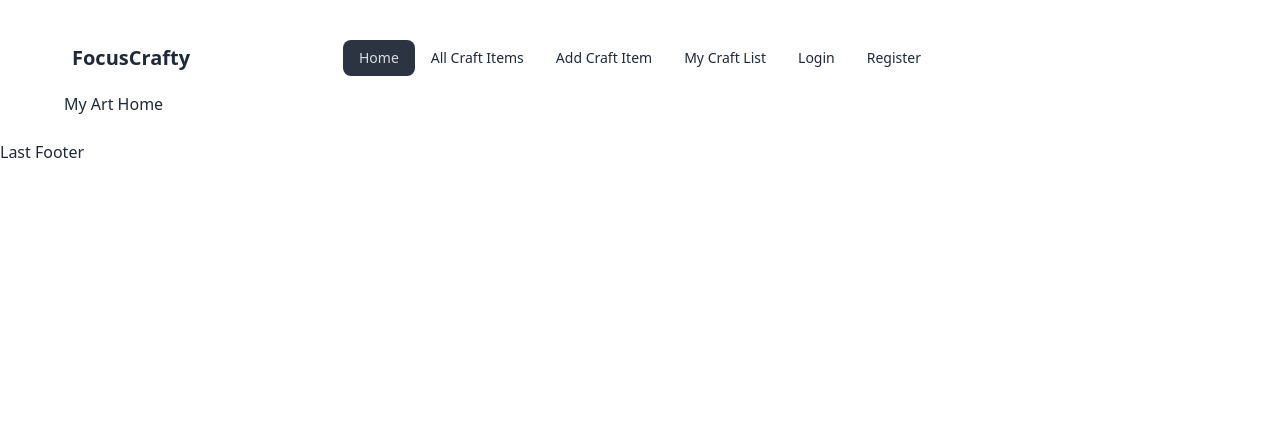
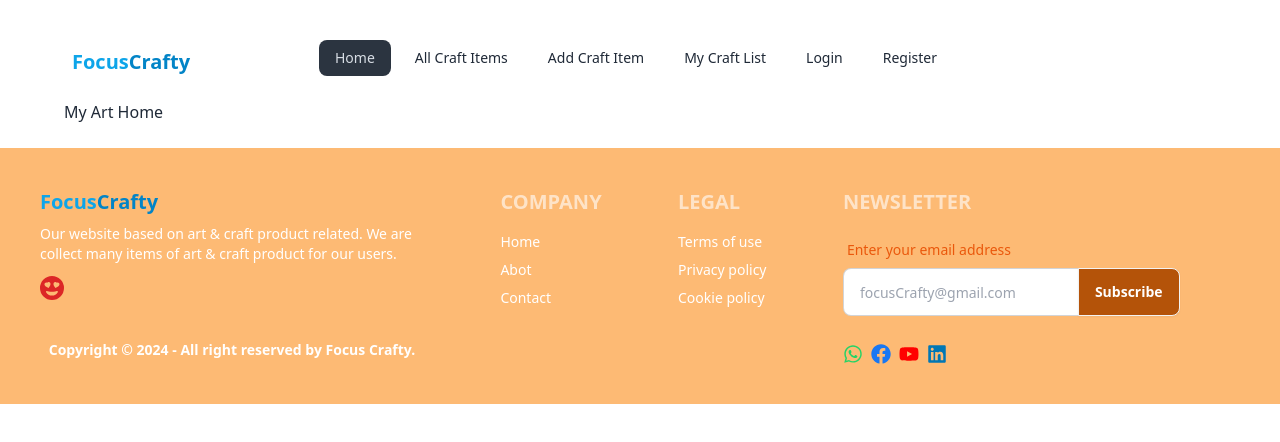
Before and after one commit to Yasmin17-23/Focus-crafty-client, a React (Vite) app: page / in a window 1280 px wide. Shown: the top 442 px of the page. Built offline with nearby package versions, Linux system fonts and the light colour scheme; no server answers.

Commit message:
footer section created

```diff
--- a/src/components/Navbar/Navbar.jsx
+++ b/src/components/Navbar/Navbar.jsx
@@ -1,46 +1,45 @@
-import { useContext } from "react";
+import { useContext, useState } from "react";
 import {  NavLink } from "react-router-dom";
 import { AuthContext } from "../../Providers/AuthProvider";
+import { AiOutlineMenu } from "react-icons/ai";
+import { AiOutlineClose } from "react-icons/ai";
 
 
 const Navbar = () => {
     const { user, logOut } = useContext(AuthContext);
+    const [open, setOpen] = useState(false);
 
 
     const navLinks = <>
-        <li><NavLink to="/">Home</NavLink></li>
-        <li><NavLink to="/allCraftItems">All Craft Items</NavLink></li>
-        <li><NavLink to="addCraftItem">Add Craft Item</NavLink></li>
-        <li><NavLink to="myCraftList">My Craft List</NavLink></li>
-        <li><NavLink to="/login">Login</NavLink></li>
-        <li><NavLink to="register">Register</NavLink></li>
+        <li className="mb-2 md:mr-2"><NavLink to="/">Home</NavLink></li>
+        <li  className="mb-2 md:mr-2"><NavLink to="/allCraftItems">All Craft Items</NavLink></li>
+        <li  className="mb-2 md:mr-2"><NavLink to="addCraftItem">Add Craft Item</NavLink></li>
+        <li  className="mb-2 md:mr-2"><NavLink to="myCraftList">My Craft List</NavLink></li>
+        <li  className="mb-2 md:mr-2"><NavLink to="/login">Login</NavLink></li>
+        <li  className="mb-2 md:mr-2"><NavLink to="register">Register</NavLink></li>
 
     </>
     return (
         <div className="navbar bg-base-100">
             <div className="navbar-start">
                 <div className="dropdown">
-                    <div tabIndex={0} role="button" className="btn btn-ghost lg:hidden">
-                        <svg
-                            xmlns="http://www.w3.org/2000/svg"
-                            className="h-5 w-5"
-                            fill="none"
-                            viewBox="0 0 24 24"
-                            stroke="currentColor">
-                            <path
-                                strokeLinecap="round"
-                                strokeLinejoin="round"
-                                strokeWidth="2"
-                                d="M4 6h16M4 12h8m-8 6h16" />
-                        </svg>
+                    <div tabIndex={0} role="button" className="btn btn-ghost md:hidden text-black text-xl"
+                    onClick={() => setOpen(!open)}>
+                     {
+                        open === true ?
+                        <AiOutlineClose></AiOutlineClose> :
+                        <AiOutlineMenu></AiOutlineMenu>
+                     }
+
                     </div>
                     <ul
                         tabIndex={0}
-                        className="menu menu-sm dropdown-content bg-base-100 rounded-box z-[1] mt-3 w-52 p-2 shadow">
+                        className={`menu menu-sm dropdown-content bg-base-100 rounded-box z-10 mt-3 w-52 p-2
+                            duration-1000 ${open ? 'top-12' : '-top-60'} shadow absolute`}>
                         {navLinks}
                     </ul>
                 </div>
-                <h4 className="text-xl font-bold">Focus<span className="">Crafty</span></h4>
+                <h4 className="text-xl font-bold text-sky-500">Focus<span className="text-sky-600">Crafty</span></h4>
             </div>
             <div className="navbar-center hidden lg:flex">
                 <ul className="menu menu-horizontal px-1">
--- a/src/components/Shared/Footer/Footer.jsx
+++ b/src/components/Shared/Footer/Footer.jsx
@@ -1,10 +1,66 @@
-
+import { BsEmojiHeartEyesFill } from "react-icons/bs";
+import { FaWhatsapp } from "react-icons/fa";
+import { FaFacebook } from "react-icons/fa";
+import { FaYoutube } from "react-icons/fa";
+import { FaLinkedin } from "react-icons/fa";
 
 const Footer = () => {
     return (
-        <div>
-            <h2>Last Footer</h2>
+
+        <div className="footer bg-orange-300 text-white  p-10">
+
+            <div>
+                <h4 className="text-xl font-bold text-sky-500">Focus
+                    <span className="text-sky-600">Crafty</span>
+                </h4>
+                <p className="max-w-sm">Our website based on art & craft product related. We are collect many items of art & craft product
+                    for our users.
+                    <BsEmojiHeartEyesFill className="text-red-600 text-2xl font-bold my-3" />
+                </p>
+                <p className="max-w-2xl mx-auto mt-5 font-bold">
+                    Copyright © {new Date().getFullYear()} - All right reserved by Focus Crafty.
+                </p>
+            </div>
+            <nav>
+                <h6 className="footer-title text-xl font-bold">Company</h6>
+                <a className="link link-hover">Home</a>
+                <a className="link link-hover">Abot</a>
+                <a className="link link-hover">Contact</a>
+            </nav>
+            <nav>
+                <h6 className="footer-title text-xl font-bold">Legal</h6>
+                <a className="link link-hover">Terms of use</a>
+                <a className="link link-hover">Privacy policy</a>
+                <a className="link link-hover">Cookie policy</a>
+            </nav>
+            <form>
+                <h6 className="footer-title text-xl font-bold">Newsletter</h6>
+                <fieldset className="form-control w-80">
+                    <label className="label">
+                        <span className="label-text text-orange-600">Enter your email address</span>
+                    </label>
+                    <div className="join">
+                        <input
+                            type="text"
+                            placeholder="focusCrafty@gmail.com"
+                            className="input input-bordered join-item text-sm" />
+                        <button className="btn bg-amber-700 outline-none text-white join-item">Subscribe</button>
+                    </div>
+                </fieldset>
+                <div >
+                    <div className="flex justify-between items-center space-x-2 text-xl mt-5">
+                        <FaWhatsapp className="text-[#25D366]" />
+                        <FaFacebook className="text-[#1877F2]" />
+                        <FaYoutube className="text-[#FF0000]" />
+                        <FaLinkedin className="text-[#0077B5]" />
+                    </div>
+
+                </div>
+            </form>
+
         </div>
+
+
     );
 };
 
```
